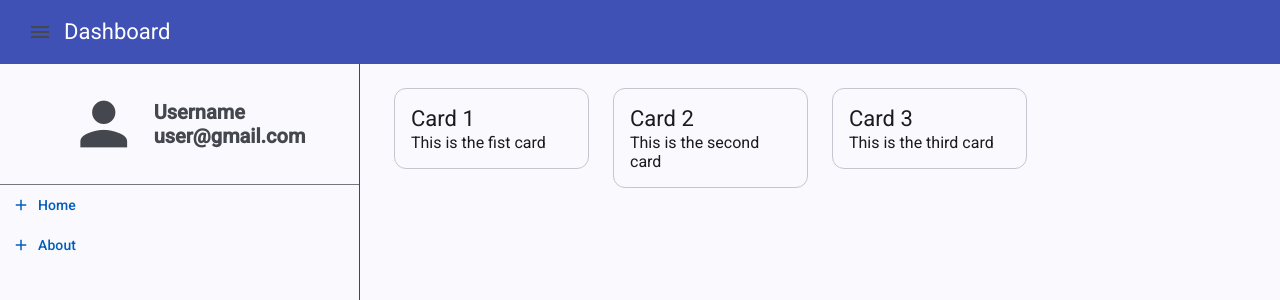
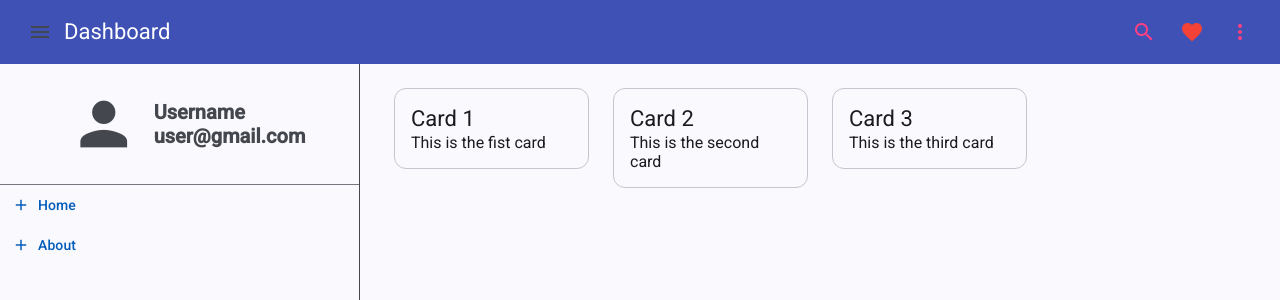
Before and after one commit to jamthebest/AngularProject, an Angular app: page / in a window 1280 px wide. Shown: the top 300 px of the page. Built offline with nearby package versions, Linux system fonts and the light colour scheme.

Commit message:
Add custom drawer component

```diff
--- a/src/app/app.component.html
+++ b/src/app/app.component.html
@@ -1,28 +1,7 @@
 <div class="app-container">
-  <mat-toolbar color="primary" class="navbar-color mat-elevation-z8 p-0" style="z-index: 2">
-    <button mat-icon-button aria-label="Dashboard" (click)="drawer.toggle()">
-      <mat-icon>menu</mat-icon>
-    </button>
-    <span>Dashboard</span>
-  </mat-toolbar>
-  <mat-drawer-container fxFlex class="drawer-container">
-    <mat-drawer #drawer mode="side" opened>
-      <div class="drawer-items">
-        <div class="user-container">
-          <mat-icon class="user-avatar">person</mat-icon>
-          <div class="user-name">
-            <span>Username</span>
-            <span>user&#64;gmail.com</span>
-          </div>
-        </div>
-        <mat-divider></mat-divider>
-        <app-custom-button text="Home" icon="add"></app-custom-button>
-        <app-custom-button text="About" icon="add"></app-custom-button>
-      </div>
-    </mat-drawer>
-
-    <!--PAGES-->
-    <mat-drawer-content class="drawer-content"><router-outlet></router-outlet></mat-drawer-content>
-
-  </mat-drawer-container>
+  <app-custom-drawer
+    [title]="title"
+    [icon]="icon"
+    [options]="drawerOptions"
+  ></app-custom-drawer>
 </div>
--- a/src/app/app.component.scss
+++ b/src/app/app.component.scss
@@ -1,52 +1,9 @@
-@import '@angular/material/prebuilt-themes/indigo-pink.css';
-html, body {
+@import "@angular/material/prebuilt-themes/indigo-pink.css";
+html,
+body {
   height: 100%;
   margin: 0;
 }
 .app-container {
-    height: 100%;
-    .drawer-container {
-      height: calc(100% - 64px);
-
-      mat-drawer {
-        border-right: solid 1px;
-        border-radius: 0;
-      }
-
-      .drawer-items {
-        display: flex;
-        flex-direction: column;
-        & > button {
-            align-self: flex-start;
-            justify-content: flex-start;
-            width: 100%;
-        }
-      }
-
-      .user-container {
-        display: flex;
-        flex-direction: row;
-        align-items: center;
-        justify-content: center;
-        padding: 10px;
-        .user-avatar {
-            width: 100px;
-            height: 100px;
-            display: flex;
-            justify-content: center;
-            align-items: center;
-            font-size: 70px;
-        }
-        .user-name {
-            display: flex;
-            flex-direction: column;
-            font-size: 20px;
-            font-weight: bold;
-        }
-      }
-
-      .drawer-content {
-        padding: 0px 10px;
-      }
-    }
+  height: 100%;
 }
--- a/src/app/app.component.ts
+++ b/src/app/app.component.ts
@@ -1,11 +1,24 @@
 import { Component } from '@angular/core';
+import { DrawerOptions } from './components/custom-drawer/custom-drawer.component';
 
 @Component({
   selector: 'app-root',
   templateUrl: './app.component.html',
   standalone: false,
-  styleUrl: './app.component.scss'
+  styleUrl: './app.component.scss',
 })
 export class AppComponent {
-  title = 'angular-project';
+  title = 'Dashboard';
+  icon = 'menu';
+  drawerOptions: DrawerOptions[] = [
+    {
+      text: 'Home',
+      icon: 'add',
+      url: '/home',
+    },
+    {
+      text: 'About',
+      icon: 'add',
+    },
+  ];
 }
--- /dev/null
+++ b/src/app/components/custom-drawer/custom-drawer.component.html
@@ -0,0 +1,46 @@
+<mat-toolbar
+  color="primary"
+  class="navbar-color mat-elevation-z8 p-0"
+  style="z-index: 2"
+>
+  <button mat-icon-button aria-label="Dashboard" (click)="drawer.toggle()">
+    <mat-icon>{{ icon }}</mat-icon>
+  </button>
+  <span>{{ title }}</span>
+  <span class="toolbar-spacer"></span>
+  <button mat-icon-button>
+    <mat-icon color="accent">search</mat-icon>
+  </button>
+  <button mat-icon-button>
+    <mat-icon color="warn">favorite</mat-icon>
+  </button>
+  <button mat-icon-button>
+    <mat-icon color="accent">more_vert</mat-icon>
+  </button>
+</mat-toolbar>
+<mat-drawer-container class="drawer-container">
+  <mat-drawer #drawer mode="side" opened>
+    <div class="drawer-items">
+      <div class="user-container">
+        <mat-icon class="user-avatar">person</mat-icon>
+        <div class="user-name">
+          <span>Username</span>
+          <span>user&#64;gmail.com</span>
+        </div>
+      </div>
+      <mat-divider></mat-divider>
+      @for (item of options; track $index) {
+      <app-custom-button
+        [text]="item.text"
+        [icon]="item.icon"
+        [url]="item.url"
+      ></app-custom-button>
+      }
+    </div>
+  </mat-drawer>
+
+  <!--PAGES-->
+  <mat-drawer-content class="drawer-content"
+    ><router-outlet></router-outlet
+  ></mat-drawer-content>
+</mat-drawer-container>
--- /dev/null
+++ b/src/app/components/custom-drawer/custom-drawer.component.scss
@@ -0,0 +1,50 @@
+@import "@angular/material/prebuilt-themes/indigo-pink.css";
+
+.toolbar-spacer {
+  flex: 1 1 auto;
+}
+.drawer-container {
+  height: calc(100% - 64px);
+
+  mat-drawer {
+    border-right: solid 1px;
+    border-radius: 0;
+  }
+
+  ::ng-deep .drawer-items button {
+    align-self: flex-start;
+    justify-content: flex-start;
+    width: 100%;
+  }
+
+  .drawer-items {
+    display: flex;
+    flex-direction: column;
+  }
+
+  .user-container {
+    display: flex;
+    flex-direction: row;
+    align-items: center;
+    justify-content: center;
+    padding: 10px;
+    .user-avatar {
+      width: 100px;
+      height: 100px;
+      display: flex;
+      justify-content: center;
+      align-items: center;
+      font-size: 70px;
+    }
+    .user-name {
+      display: flex;
+      flex-direction: column;
+      font-size: 20px;
+      font-weight: bold;
+    }
+  }
+
+  .drawer-content {
+    padding: 0px 10px;
+  }
+}
```
Also changed, not shown: src/app/app.module.ts (+6 -10 lines), src/app/components/custom-drawer/custom-drawer.component.ts (added, +19 -0 lines), 1 other file (tests, documents, lock files or other folders).
